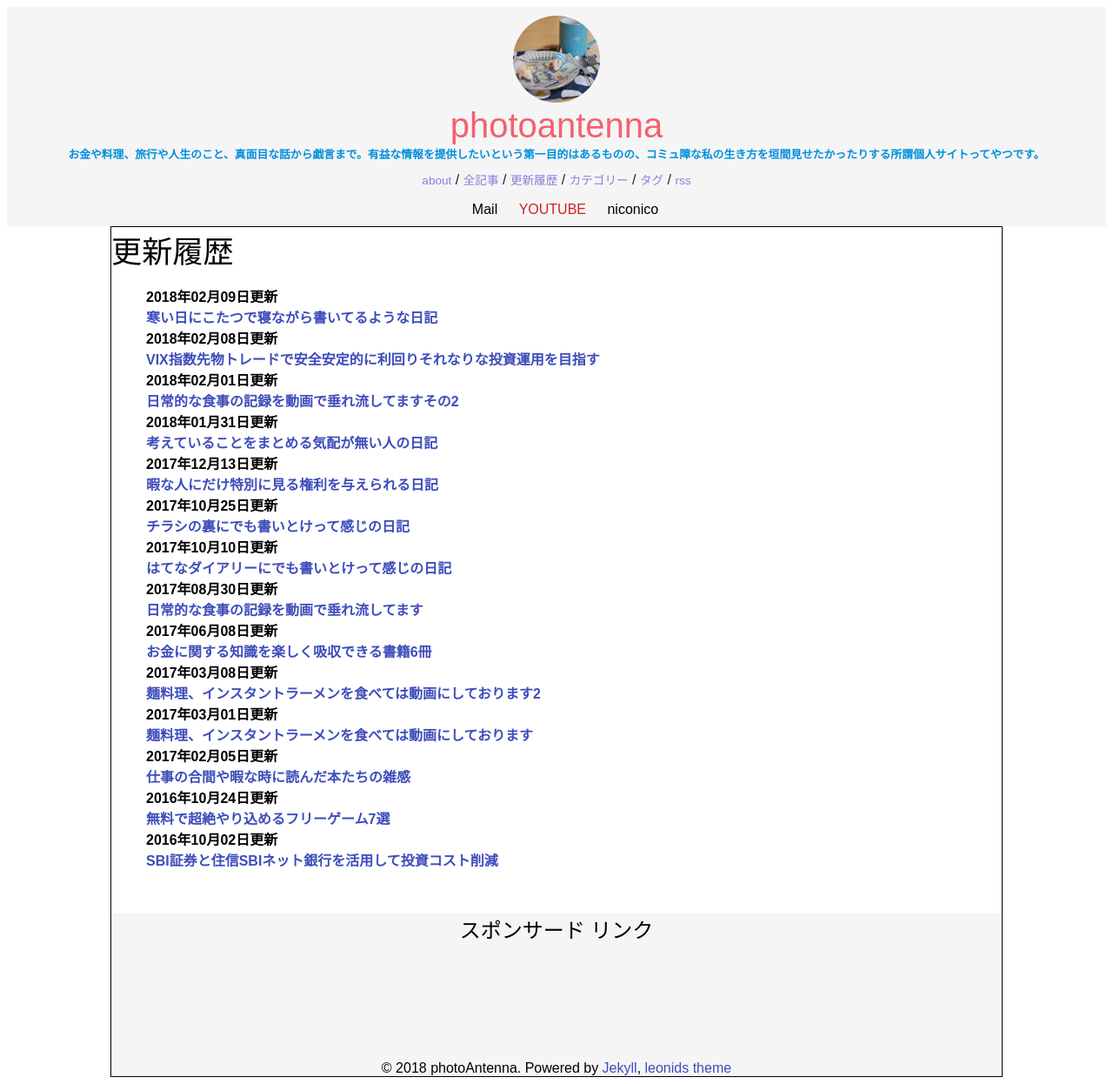
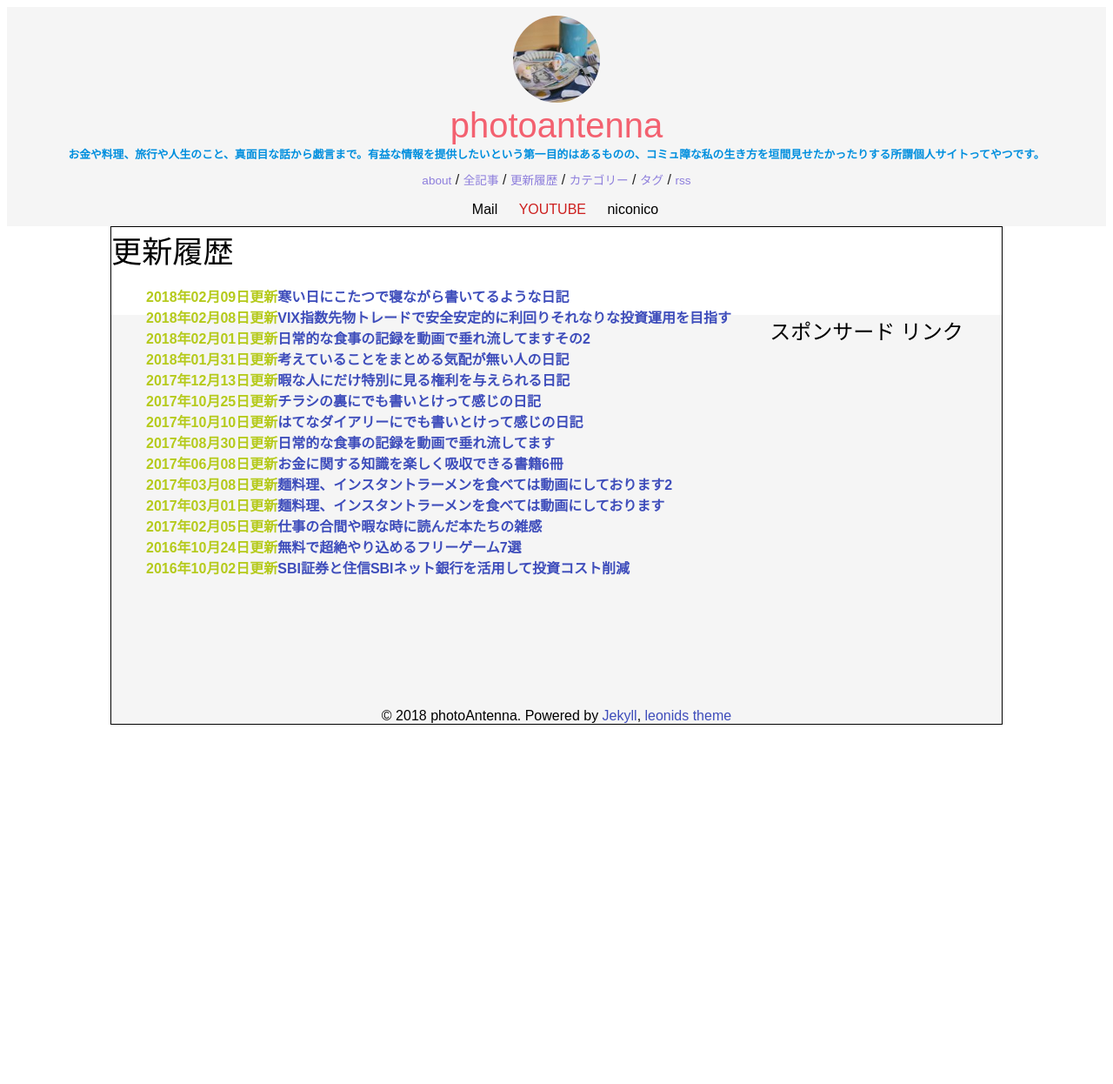
Before and after one commit to photoantenna/photoantenna.github.io, a Jekyll site: the page built from update.html, in a window 1280 px wide. Shown: the whole page at 87% size. Built offline with Jekyll 4.4.1, drawn with Linux system fonts in a browser that asks for light colours; after the commit the page ends 900 px from its top, so only the background shows below that.

Commit message:
Update update.html

```diff
--- a/update.html
+++ b/update.html
@@ -18,7 +18,7 @@ permalink: "/update/"
     {% endunless %}
 
     <li style="list-style:none;">
-      <div style="float: left:
+      <div style="float: left;
                   color: #b5ca1b;
                   font-weight: bold;">
         {% if post.update %}{{ post.update | date: "%Y年%m月%d日" }}更新</div><a href="{{ site.url }}{{ post.url }}">{{ post.title }}</a></li>{% endif %}{% endfor %}
```
